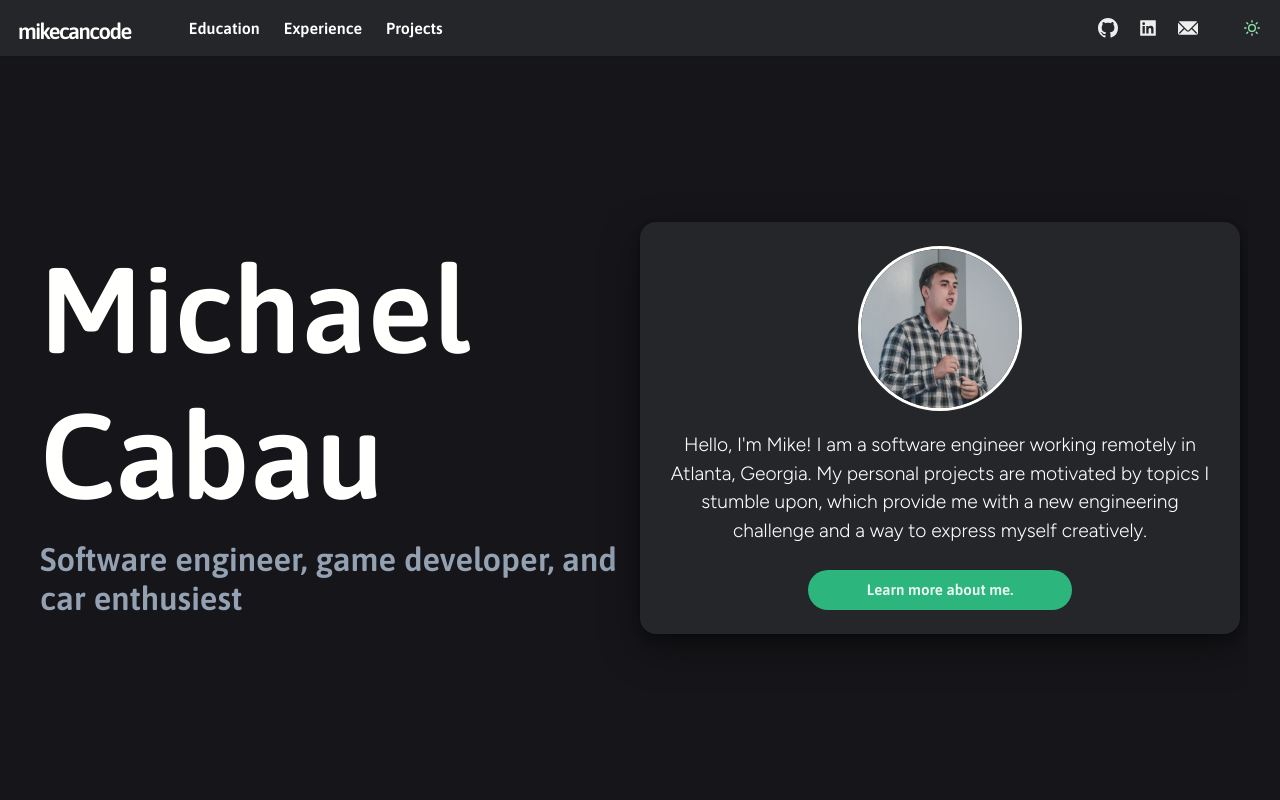
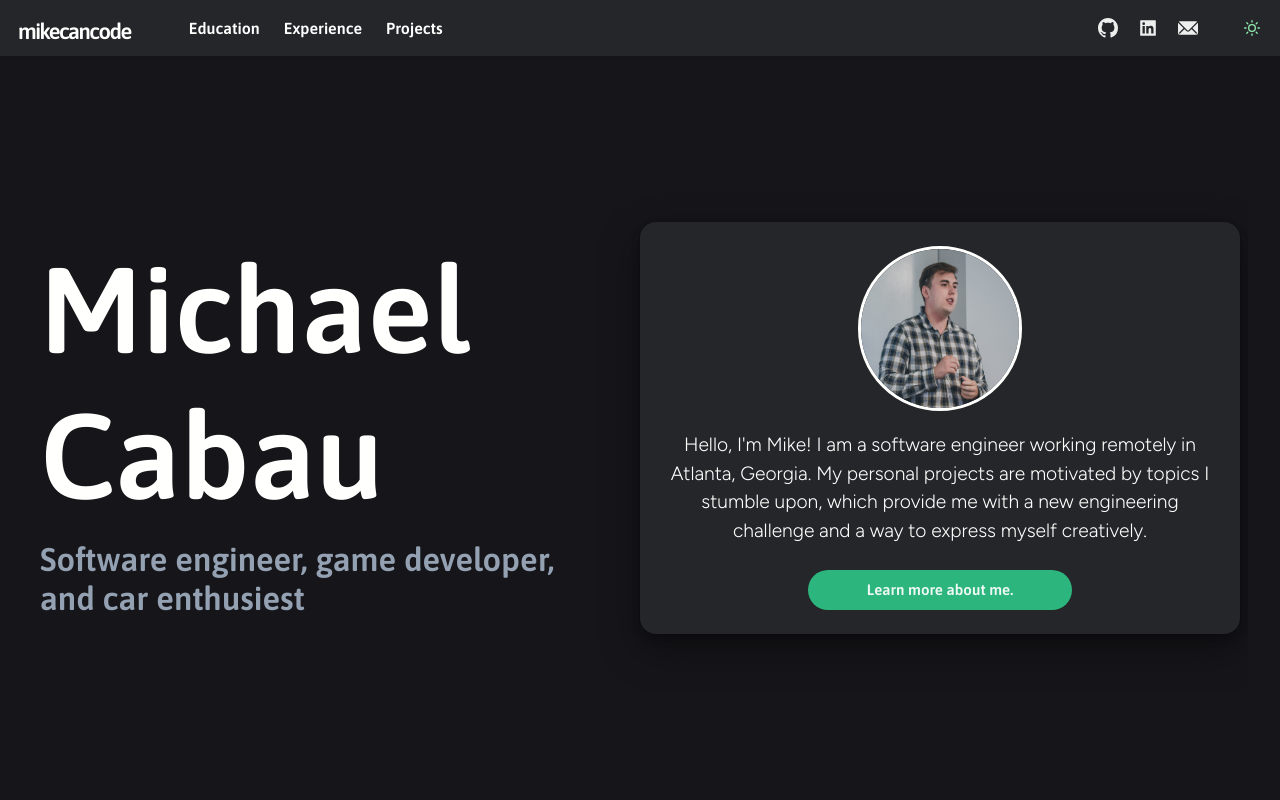
Before and after one commit to bcabau1/mike-can-code, a Next.js app: page / in a window 1280 px wide. Shown: the top 800 px of the page. Built offline with nearby package versions, Linux system fonts and the light colour scheme.

Commit message:
theme color update subtitle

```diff
--- a/libs/theme.js
+++ b/libs/theme.js
@@ -26,7 +26,7 @@ const components = {
       },
       'sub-title': props => ({
         fontSize: 'calc(20px + 1vw)',
-        color: mode('#2a2a2a', '#94a1b2')(props)
+        color: mode('#242629', '#94a1b2')(props)
       }),
       'banner-title': props => ({
         fontSize: 'calc(18px + 1vw)',
--- a/pages/index.js
+++ b/pages/index.js
@@ -12,7 +12,7 @@ export default function Page(router) {
         <PageAnimate>
             <Flex position='relative' w = '100%' h='100%' align='center' justifyContent='center' overflow='auto'>
                 <Flex position='relative' w = '100%' h='100%' align='center' justifyContent='center' overflow='auto' flexWrap={'wrap'}>
-                    <Flex w='600px' align='center' justify='center'>
+                    <Flex w='600px' align='center' justify='center' pr={6}>
                         <Box flexGrow={1} overflowX='hidden'>
                         <Heading as="h1" variant="section-title" textAlign='left' >Michael Cabau</Heading>
                             <Heading  as="h3" mt='1.5vh' textAlign='left' variant="sub-title">Software engineer, game developer, and car enthusiest</Heading>
```
